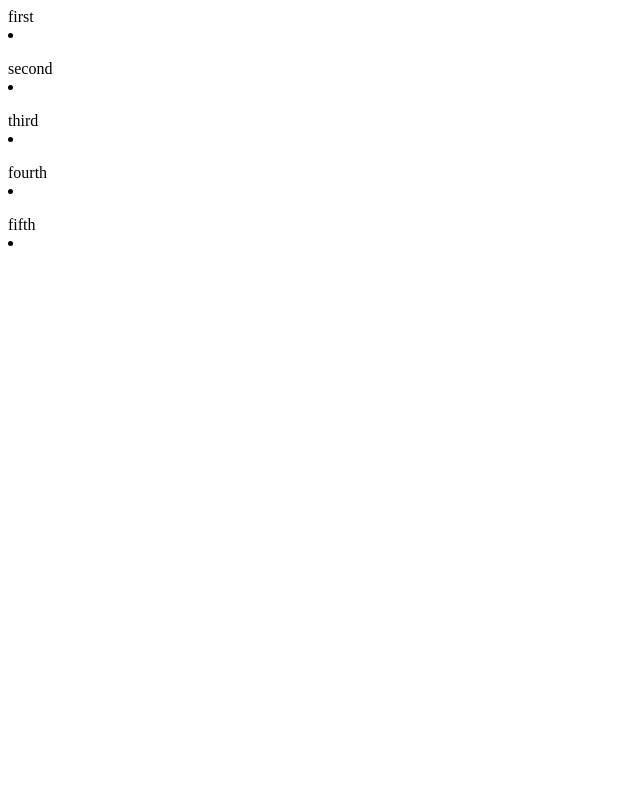
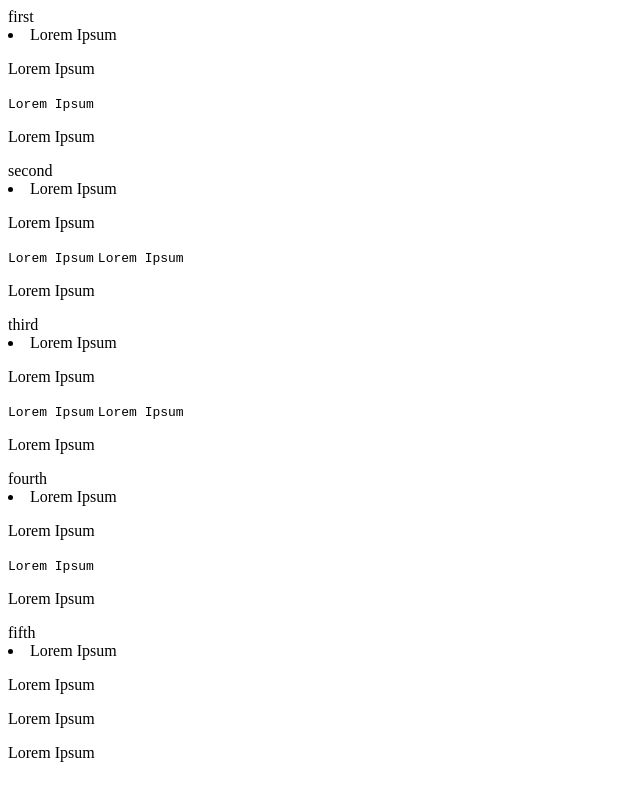
Before and after one commit to tomasesquivelgc/Sadok-and-Tomas-challenge, a plain HTML site: page fcc-test-suite-template-master/index.html in a window 1280 px wide. Shown: the whole page, without its empty margins (0-640 px from the left). Drawn offline with Linux system fonts and the light colour scheme.

Commit message:
9 and 10 passed

```diff
--- a/fcc-test-suite-template-master/index.html
+++ b/fcc-test-suite-template-master/index.html
@@ -12,46 +12,53 @@
   <main id="main-doc">
     <section class="main-section" id="first">
       <header> first </header>
-      <li></li>
-      <p></p>
-      <code></code>
-      <p></p>
+      <li>Lorem Ipsum</li>
+      <p>Lorem Ipsum</p>
+      <code>Lorem Ipsum</code>
+      <p>Lorem Ipsum</p>
     </section>
     <section class="main-section" id="second">
        <header> second</header>
-       <li></li>
-       <p></p>
-       <code></code>
-       <code></code>
-       <p></p>
+       <li>Lorem Ipsum</li>
+       <p>Lorem Ipsum</p>
+       <code>Lorem Ipsum</code>
+       <code>Lorem Ipsum</code>
+       <p>Lorem Ipsum</p>
       </section>
     <section class="main-section" id="third">
        <header> third</header>
-       <li></li>
-       <p></p>
-       <code></code>
-       <code></code>
-       <p></p>
+       <li>Lorem Ipsum</li>
+       <p>Lorem Ipsum</p>
+       <code>Lorem Ipsum</code>
+       <code>Lorem Ipsum</code>
+       <p>Lorem Ipsum</p>
       </section>
     <section class="main-section" id="fourth">
        <header> fourth</header>
-       <li></li>
-       <p></p>
-       <code></code>
-       <p></p>
+       <li>Lorem Ipsum</li>
+       <p>Lorem Ipsum</p>
+       <code>Lorem Ipsum</code>
+       <p>Lorem Ipsum</p>
       </section>
     <section class="main-section" id="fifth">
        <header> fifth</header>
-       <li></li>
-       <p></p>
-       <p></p>
+       <li>Lorem Ipsum</li>
+       <p>Lorem Ipsum</p>
+       <p>Lorem Ipsum</p>
       </section>
 
 
 
 
   </main>
-<nav id="navbar"></nav>
+<nav id="navbar">
+  <header>Lorem Ipsum</header>
+  <a class="nav-link"></a>
+  <a class="nav-link"></a>
+  <a class="nav-link"></a>
+  <a class="nav-link"></a>
+  <a class="nav-link"></a>
+</nav>
 
     <script  src="js/index.js"></script>
   </body>
```
